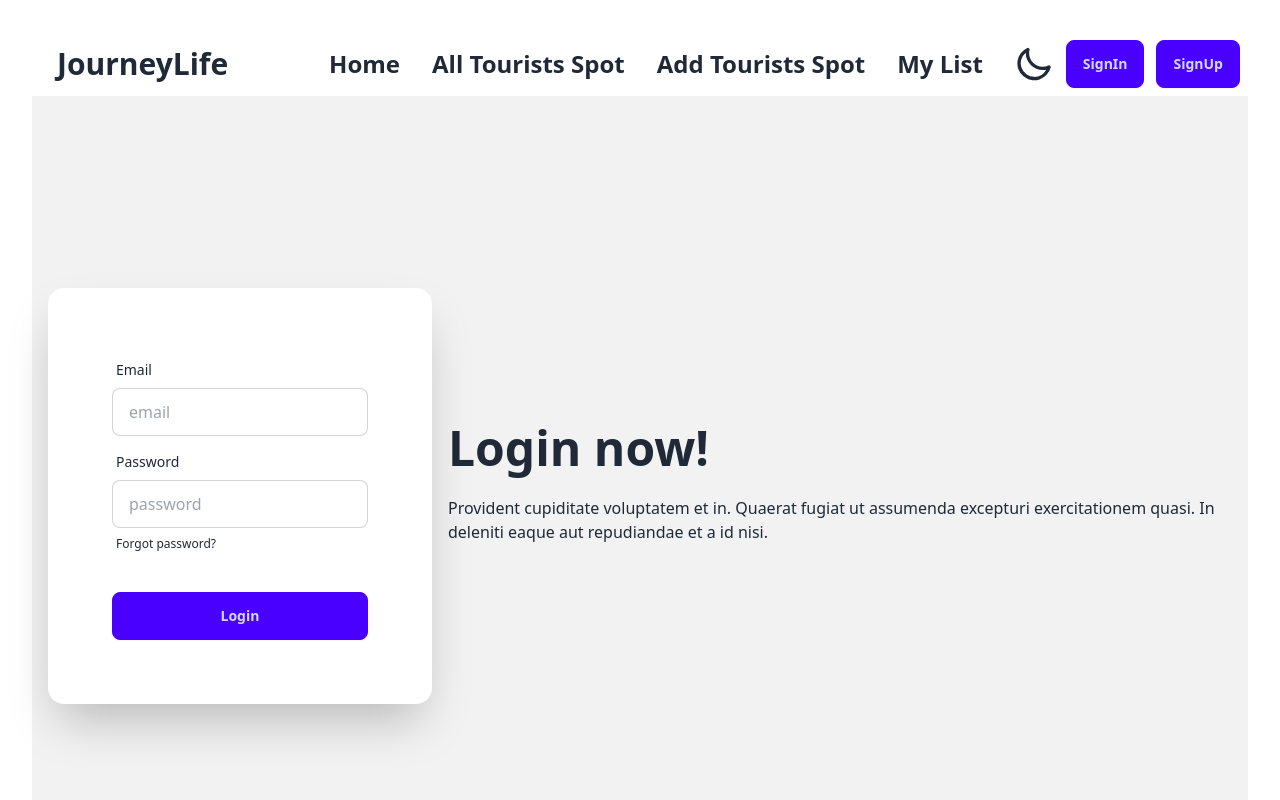
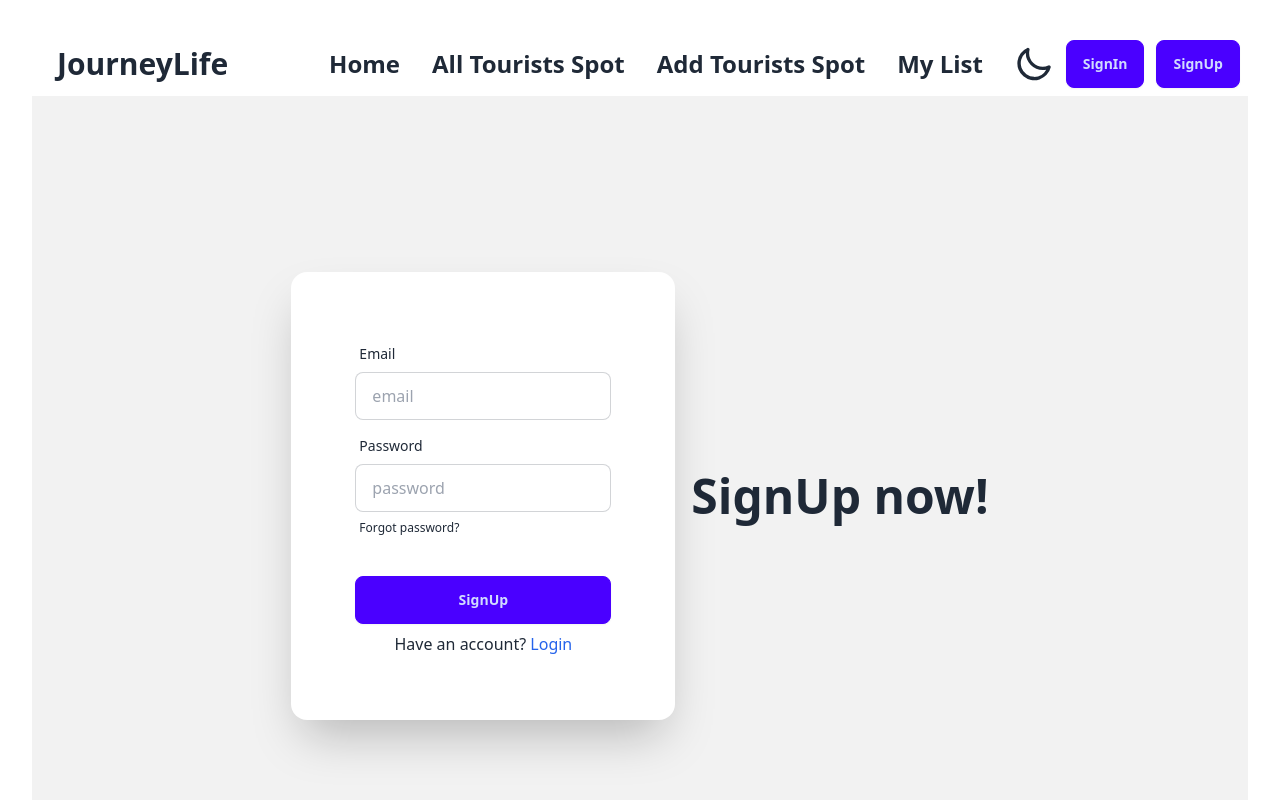
Before and after one commit to RHrakib1/journeylife-clint-side, a React (Vite) app: page /signup in a window 1280 px wide. Shown: the top 800 px of the page. Built offline with nearby package versions, Linux system fonts and the light colour scheme.

Commit message:
firebase set up init

```diff
--- a/package.json
+++ b/package.json
@@ -10,6 +10,7 @@
     "preview": "vite preview"
   },
   "dependencies": {
+    "firebase": "^11.0.1",
     "font-awesome": "^4.7.0",
     "localforage": "^1.10.0",
     "match-sorter": "^7.0.0",
--- /dev/null
+++ b/src/Component/Firebase/Firebase.config.js
@@ -0,0 +1,20 @@
+// Import the functions you need from the SDKs you need
+import { initializeApp } from "firebase/app";
+import { getAuth } from "firebase/auth";
+// TODO: Add SDKs for Firebase products that you want to use
+// https://firebase.google.com/docs/web/setup#available-libraries
+
+// Your web app's Firebase configuration
+const firebaseConfig = {
+    apiKey: "AIzaSyAGTN37skiSYQR94iAX7t9bz0cKnNCfIDo",
+    authDomain: "journeylife-project.firebaseapp.com",
+    projectId: "journeylife-project",
+    storageBucket: "journeylife-project.firebasestorage.app",
+    messagingSenderId: "595218964439",
+    appId: "1:595218964439:web:c5c6bb60ef8ec609ad7592"
+};
+
+// Initialize Firebase
+const app = initializeApp(firebaseConfig);
+const auth = getAuth(app);
+export default auth;
--- /dev/null
+++ b/src/Component/Provider/AuthProvider.jsx
@@ -0,0 +1,18 @@
+import React, { createContext, useState } from 'react';
+
+export const authContext = createContext()
+
+const AuthProvider = ({ children }) => {
+    const [users, setusers] = useState(null)
+
+    const shareData = {
+        users
+    }
+    return (
+        <authContext.Provider value={shareData}>
+            {children}
+        </authContext.Provider>
+    );
+};
+
+export default AuthProvider;
--- a/src/Component/Signup/Signup.jsx
+++ b/src/Component/Signup/Signup.jsx
@@ -1,37 +1,45 @@
 import React from 'react';
+import { NavLink } from 'react-router-dom';
 
 const Signup = () => {
+    const heldleSignUp = e => {
+        e.preventDefault()
+        const base = e.target
+        const email = base.email.value
+        const password = base.password.value
+        const getUser = { email, password }
+        console.log(getUser);
+    }
     return (
         <div>
             <div className="hero bg-base-200 min-h-screen">
                 <div className="hero-content flex-col lg:flex-row-reverse">
                     <div className="text-center lg:text-left">
-                        <h1 className="text-5xl font-bold">Login now!</h1>
-                        <p className="py-6">
-                            Provident cupiditate voluptatem et in. Quaerat fugiat ut assumenda excepturi exercitationem
-                            quasi. In deleniti eaque aut repudiandae et a id nisi.
-                        </p>
+                        <h1 className="text-5xl font-bold">SignUp now!</h1>
                     </div>
                     <div className="card bg-base-100 w-full max-w-sm shrink-0 shadow-2xl">
-                        <form className="card-body">
+                        <form onSubmit={heldleSignUp} className="card-body">
                             <div className="form-control">
                                 <label className="label">
                                     <span className="label-text">Email</span>
                                 </label>
-                                <input type="email" placeholder="email" className="input input-bordered" required />
+                                <input type="email" name='email' placeholder="email" className="input input-bordered" required />
                             </div>
                             <div className="form-control">
                                 <label className="label">
                                     <span className="label-text">Password</span>
                                 </label>
-                                <input type="password" placeholder="password" className="input input-bordered" required />
+                                <input type="password" name='password' placeholder="password" className="input input-bordered" required />
                                 <label className="label">
                                     <a href="#" className="label-text-alt link link-hover">Forgot password?</a>
                                 </label>
                             </div>
                             <div className="form-control mt-6">
-                                <button className="btn btn-primary">Login</button>
+                                <button className="btn btn-primary">SignUp</button>
                             </div>
+                            <NavLink to='/signin'>
+                                <p>Have an account? <span className='text-blue-600'>Login</span></p>
+                            </NavLink>
                         </form>
                     </div>
                 </div>
--- a/src/main.jsx
+++ b/src/main.jsx
@@ -14,6 +14,7 @@ import MyList from './Component/MyList/MyList.jsx';
 import Home from './Component/Home/Home.jsx';
 import SignIn from './Component/SignIn/SignIn.jsx';
 import Signup from './Component/Signup/Signup.jsx';
+import AuthProvider from './Component/Provider/AuthProvider.jsx';
 
 const router = createBrowserRouter([
   {
@@ -44,7 +45,6 @@ const router = createBrowserRouter([
       {
         path: '/signup',
         element: <Signup></Signup>
-
       },
     ]
   }
@@ -53,6 +53,8 @@ const router = createBrowserRouter([
 
 createRoot(document.getElementById('root')).render(
   <StrictMode>
-    <RouterProvider router={router} />
+    <AuthProvider>
+      <RouterProvider router={router} />
+    </AuthProvider>
   </StrictMode>,
 )
```
Also changed, not shown: 1 other file (tests, documents, lock files or other folders).
